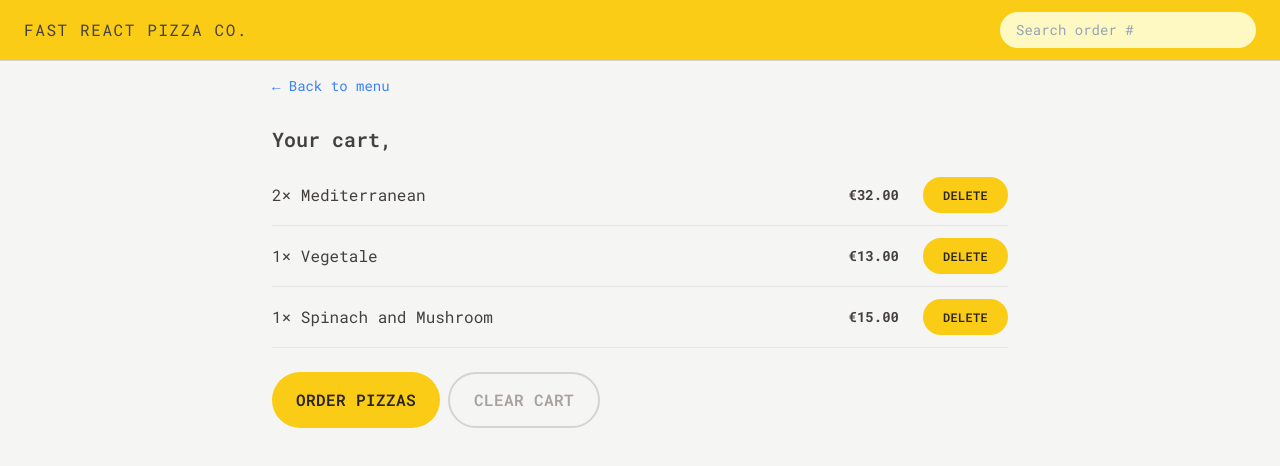
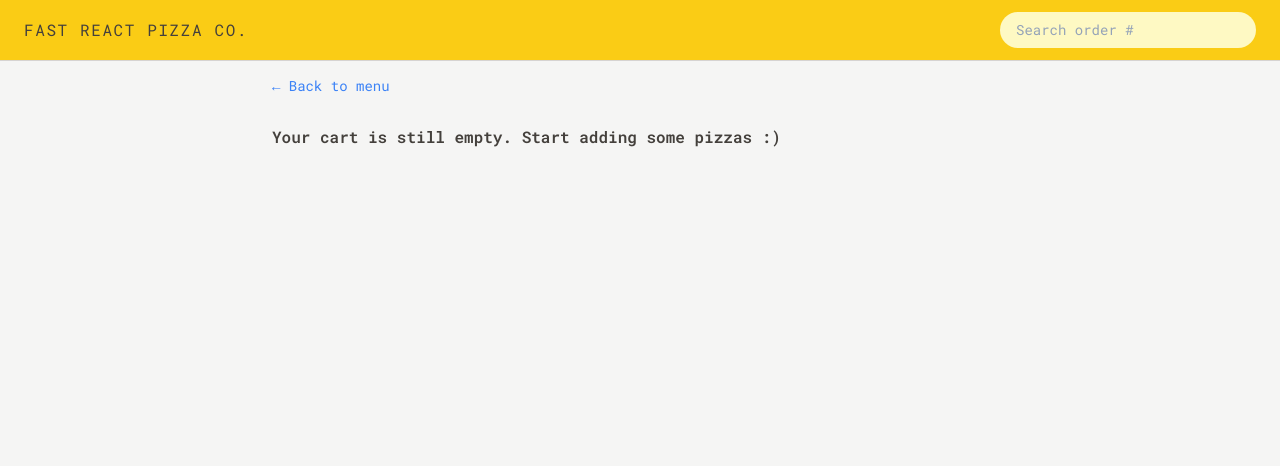
Before and after one commit to Therakar/20-fast-react-pizza, a React (Vite) app: page /cart in a window 1280 px wide. Shown: the top 466 px of the page. Built offline with nearby package versions, Linux system fonts and the light colour scheme.

Commit message:
Building the cart page

```diff
--- a/src/features/cart/Cart.jsx
+++ b/src/features/cart/Cart.jsx
@@ -1,36 +1,17 @@
 import LinkButton from '../../ui/LinkButton';
 import Button from '../../ui/Button';
 import CartItem from './CartItem';
-import { useSelector } from 'react-redux';
-
-const fakeCart = [
-    {
-        pizzaId: 12,
-        name: 'Mediterranean',
-        quantity: 2,
-        unitPrice: 16,
-        totalPrice: 32,
-    },
-    {
-        pizzaId: 6,
-        name: 'Vegetale',
-        quantity: 1,
-        unitPrice: 13,
-        totalPrice: 13,
-    },
-    {
-        pizzaId: 11,
-        name: 'Spinach and Mushroom',
-        quantity: 1,
-        unitPrice: 15,
-        totalPrice: 15,
-    },
-];
+import { useDispatch, useSelector } from 'react-redux';
+import { clearCart, getCart } from './cartSlice';
+import EmptyCart from './EmptyCart';
 
 function Cart() {
     const username = useSelector((state) => state.user.username);
-    const cart = fakeCart;
+    const cart = useSelector(getCart);
 
+    const dispatch = useDispatch();
+
+    if (!cart.length) return <EmptyCart />;
     return (
         <div className="px-4 py-3">
             <LinkButton to="/menu">&larr; Back to menu</LinkButton>
@@ -48,7 +29,9 @@ function Cart() {
                     Order pizzas
                 </Button>
 
-                <Button type="secondary">Clear cart</Button>
+                <Button type="secondary" onClick={() => dispatch(clearCart())}>
+                    Clear cart
+                </Button>
             </div>
         </div>
     );
--- a/src/features/cart/EmptyCart.jsx
+++ b/src/features/cart/EmptyCart.jsx
@@ -1,13 +1,15 @@
-import { Link } from 'react-router-dom';
+import LinkButton from '../../ui/LinkButton';
 
 function EmptyCart() {
-  return (
-    <div>
-      <Link to="/menu">&larr; Back to menu</Link>
+    return (
+        <div className="px-4 py-3">
+            <LinkButton to="/menu">&larr; Back to menu</LinkButton>
 
-      <p>Your cart is still empty. Start adding some pizzas :)</p>
-    </div>
-  );
+            <p className="mt-7 font-semibold">
+                Your cart is still empty. Start adding some pizzas :)
+            </p>
+        </div>
+    );
 }
 
 export default EmptyCart;
--- a/src/features/cart/cartSlice.js
+++ b/src/features/cart/cartSlice.js
@@ -50,6 +50,8 @@ export const {
 
 export default cartSlice.reducer;
 
+export const getCart = (state) => state.cart.cart;
+
 export const getTotalCartQuantity = (state) =>
     state.cart.cart.reduce((sum, item) => sum + item.quantity, 0);
 
```
